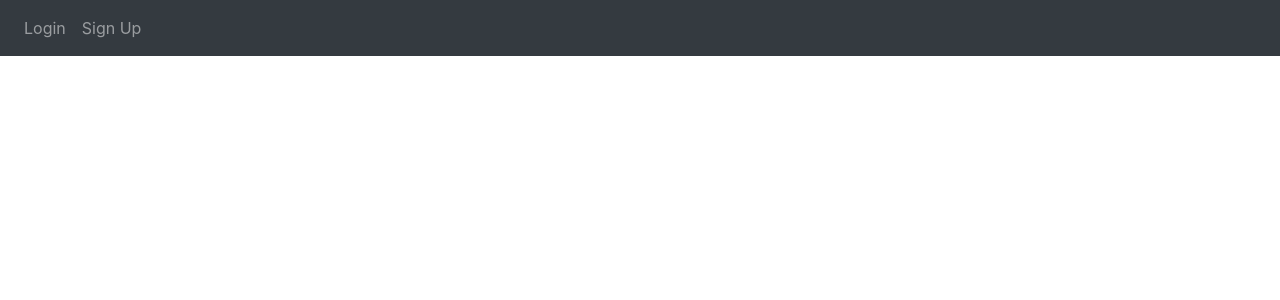
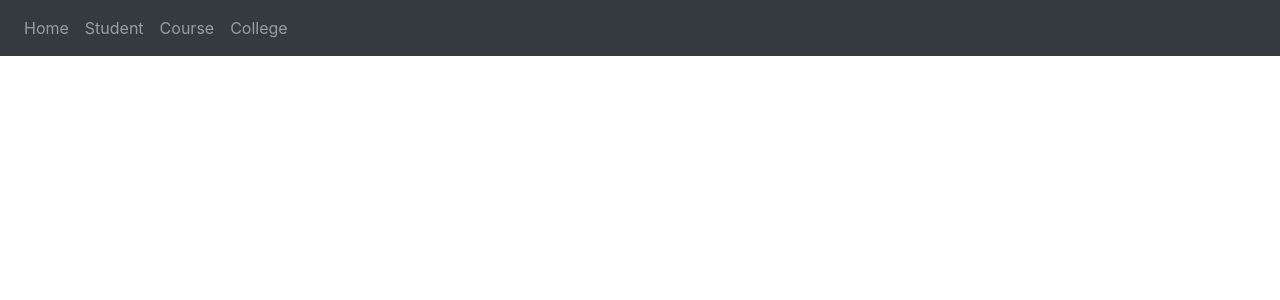
Before and after one commit to Lothany/CCC181-SIS, a Flask app: template website/templates/base.html in a window 1280 px wide. Shown: the top 300 px of the page. Run offline with Flask 3, Linux system fonts and the light colour scheme; the template is opened without the code that fills it, so the values that code supplies are empty; some libraries are stand-ins or nearby versions.

Commit message:
edited buttons for navigation bar

```diff
--- a/website/templates/base.html
+++ b/website/templates/base.html
@@ -25,13 +25,10 @@
 
         <nav class="navbar navbar-expand-lg navbar-dark bg-dark">
             <div class="navbar-nav">
-                {% if user.is_authenticated %}
                 <a class="nav-item nav-link" id="home" href="/">Home</a>
-                <a class="nav-item nav-link" id="logout" href="/logout">Logout</a>
-                {% else %}
-                <a class="nav-item nav-link" id="login" href="/login">Login</a>
-                <a class="nav-item nav-link" id="signUp" href="/sign-up">Sign Up</a>
-            {% endif %}
+                <a class="nav-item nav-link" id="student" href="/logout">Student</a>
+                <a class="nav-item nav-link" id="course" href="/login">Course</a>
+                <a class="nav-item nav-link" id="college" href="/sign-up">College</a>
             </div>
           </nav>
 
```
